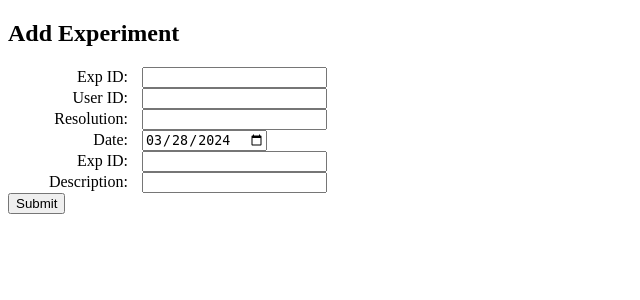
After one commit to GEOS-ESM/GEOS_Web, a PHP site: page /add_record.php in a window 1280 px wide. The commit adds this page. Shown: the top 300 px of the page, without its empty margins (0-640 px from the left). Run offline with PHP 8.4, Linux system fonts and the light colour scheme.

Commit message:
Add experiment functionality added

```diff
--- /dev/null
+++ b/add_record.php
@@ -0,0 +1,42 @@
+<!DOCTYPE html>
+<html>
+<head>
+    <title>Add Experiment</title>
+    <style>
+      label {
+        display: inline-block;
+        width: 120px; /* Adjust this value as needed */
+        text-align: right;
+        margin-right: 10px;
+      }
+    </style>
+    <script>
+        function setCurrentDate() {
+            var today = new Date();
+            var year = today.getFullYear();
+            var month = String(today.getMonth() + 1).padStart(2, '0');
+            var day = String(today.getDate()).padStart(2, '0');
+            var formattedDate = year + '-' + month + '-' + day;
+            document.getElementById('date').value = formattedDate;
+        }
+    </script>
+</head>
+<body onload="setCurrentDate()">
+    <h2>Add Experiment</h2>
+    <form method="post" action="insert_record.php">
+      <label for="exp_id">Exp ID:</label>
+      <input type="text" id="exp_id" name="exp_id"><br>
+      <label for="user_id">User ID:</label>
+      <input type="text" id="user_id" name="user_id"><br>
+      <label for="resolution">Resolution:</label>
+      <input type="text" id="resolution" name="resolution"><br>
+      <label for="date">Date:</label>
+      <input type="date" id="date" name="date"><br>
+      <label for="cmp_id">Exp ID:</label>
+      <input type="text" id="cmp_id" name="cmp_id"><br>
+      <label for="description">Description:</label>
+      <input type="text" id="description" name="description"><br>
+      <input type="submit" value="Submit">
+    </form>
+</body>
+</html>
```
Also changed, not shown: index.php (+7 -2 lines), insert_record.php (added, +32 -0 lines).
